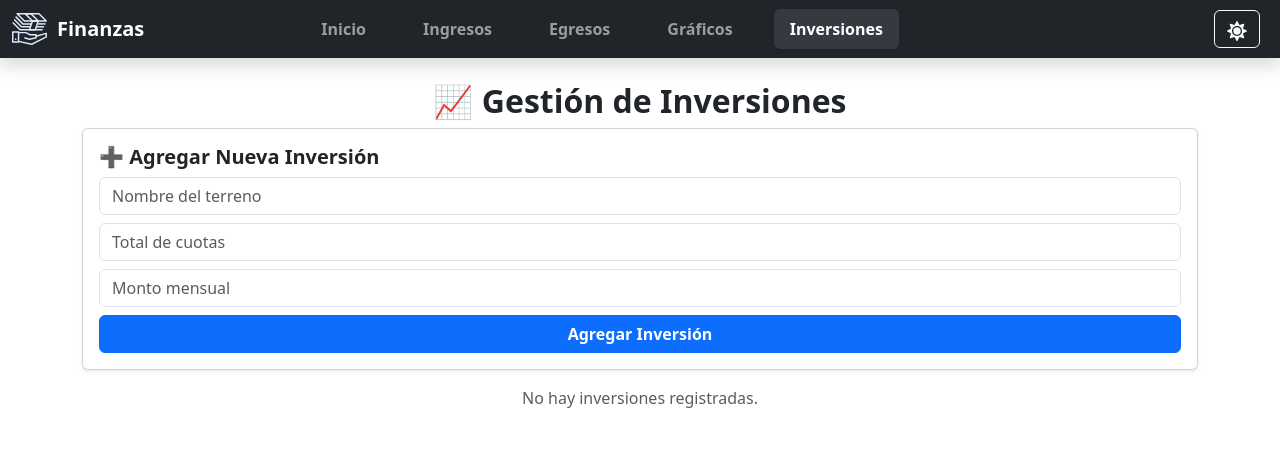
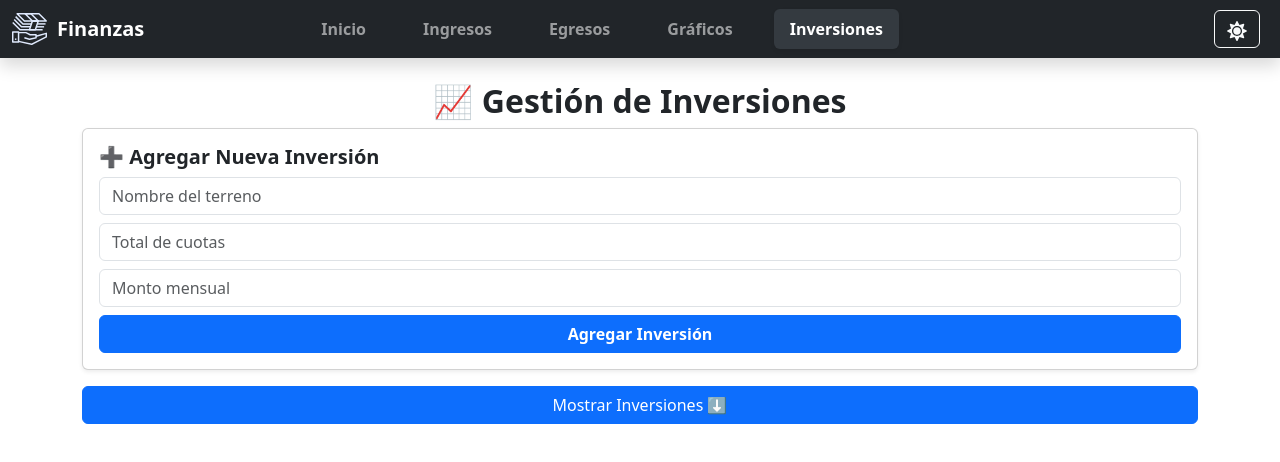
Before and after one commit to WildoFari/Finance-Tracker., a React (Create React App) app: page /Inversiones in a window 1280 px wide. Shown: the top 462 px of the page. Built offline with nearby package versions, Linux system fonts and the light colour scheme.

Commit message:
Investment List

```diff
--- a/src/pages/Inversiones.js
+++ b/src/pages/Inversiones.js
@@ -4,6 +4,7 @@ import ManageInvestment from '../components/ManageInvestment';
 
 const Inversiones = () => {
     const [investments, setInvestments] = useState([]);
+    const [mostrarInversiones, setMostrarInversiones] = useState(false);
 
     useEffect(() => {
         const storedInvestments = localStorage.getItem('investments');
@@ -32,14 +33,28 @@ const Inversiones = () => {
         <div className="container mt-4">
             <h2 className="fw-bold text-center">📈 Gestión de Inversiones</h2>
 
+            {/* Componente para agregar inversiones */}
             <AddInvestment addInvestment={addInvestment} existingInvestments={investments} />
 
-            {investments.length === 0 ? (
-                <p className="text-center text-muted mt-3">No hay inversiones registradas.</p>
-            ) : (
-                investments.map((inv) => (
-                    <ManageInvestment key={inv.id} investment={inv} />
-                ))
+            {/* Botón para desplegar la lista de inversiones */}
+            <button
+                className="btn btn-primary w-100 mt-3"
+                onClick={() => setMostrarInversiones(!mostrarInversiones)}
+            >
+                {mostrarInversiones ? "Ocultar Inversiones ⬆️" : "Mostrar Inversiones ⬇️"}
+            </button>
+
+            {/* Lista desplegable de inversiones */}
+            {mostrarInversiones && (
+                <div className="mt-3">
+                    {investments.length === 0 ? (
+                        <p className="text-center text-muted">No hay inversiones registradas.</p>
+                    ) : (
+                        investments.map((inv) => (
+                            <ManageInvestment key={inv.id} investment={inv} />
+                        ))
+                    )}
+                </div>
             )}
         </div>
     );
```
